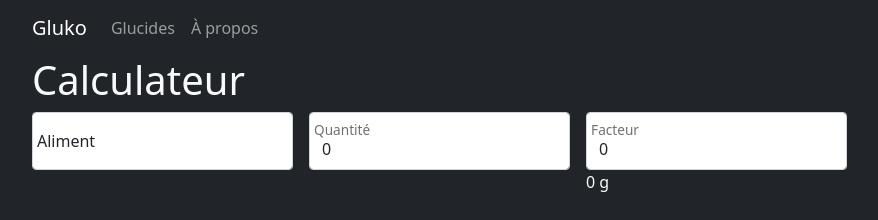
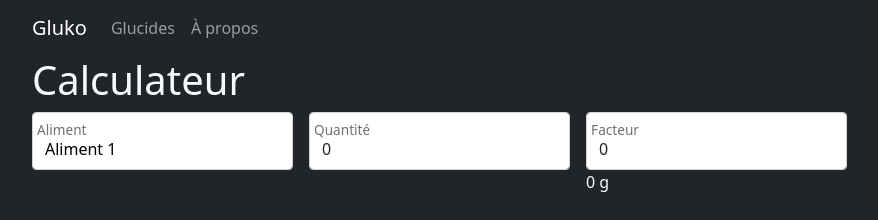
Before and after one commit to gcharest/gluko, a Vue app: page / in a window 1280 px wide. Shown: the top 220 px of the page, without its empty margins (62-940 px from the left). Built offline with nearby package versions, Linux system fonts and the light colour scheme.

Commit message:
Add UUID to nutrient

```diff
--- a/src/stores/meal.ts
+++ b/src/stores/meal.ts
@@ -2,6 +2,7 @@ import { defineStore } from "pinia";
 import { useSessionStorage } from "@vueuse/core";
 
 interface Nutrient {
+  id: number;
   name: string;
   quantity: number;
   factor: number;
@@ -11,7 +12,12 @@ export const useMealStore = defineStore({
   id: "meal",
   state: () => ({
     nutrients: useSessionStorage("nutrients", [
-      { name: "", quantity: 0, factor: 0 },
+      {
+        id: Number.parseInt(crypto.randomUUID()),
+        name: "Aliment 1",
+        quantity: 0,
+        factor: 0,
+      },
     ]),
   }),
   getters: {
@@ -36,7 +42,14 @@ export const useMealStore = defineStore({
       this.nutrients.splice(index, 1);
     },
     resetMeal() {
-      this.nutrients = [{ name: "", quantity: 0, factor: 0 }];
+      this.nutrients = [
+        {
+          id: Number.parseInt(crypto.randomUUID()),
+          name: "",
+          quantity: 0,
+          factor: 0,
+        },
+      ];
     },
   },
 });
```
